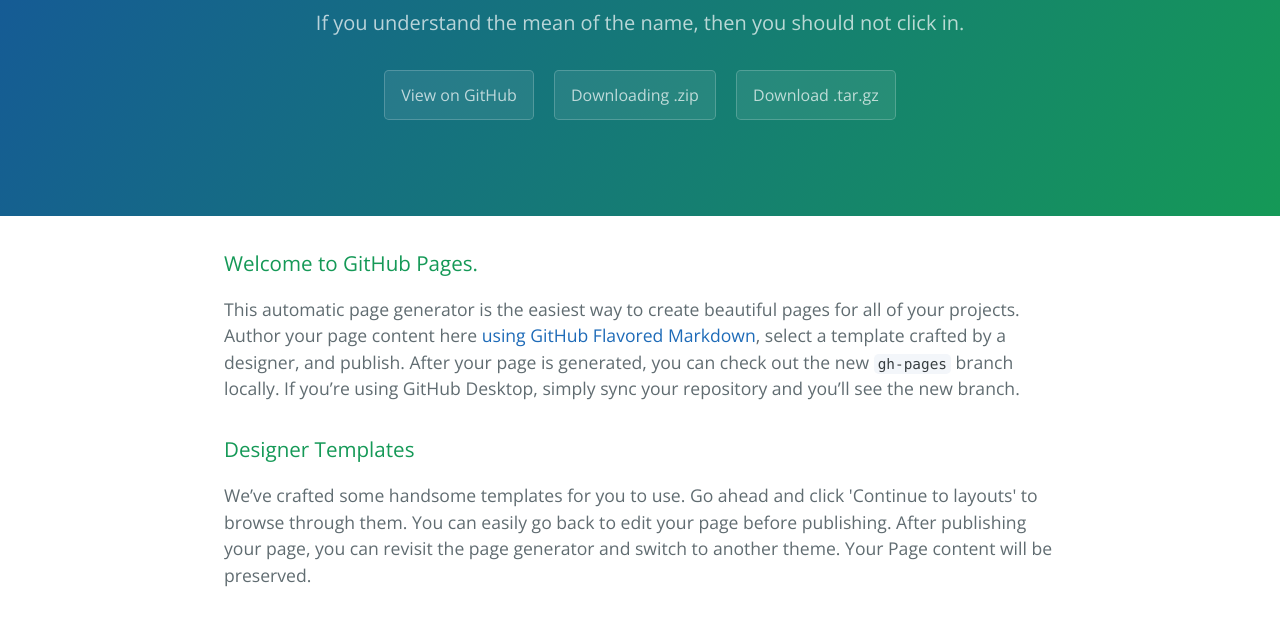
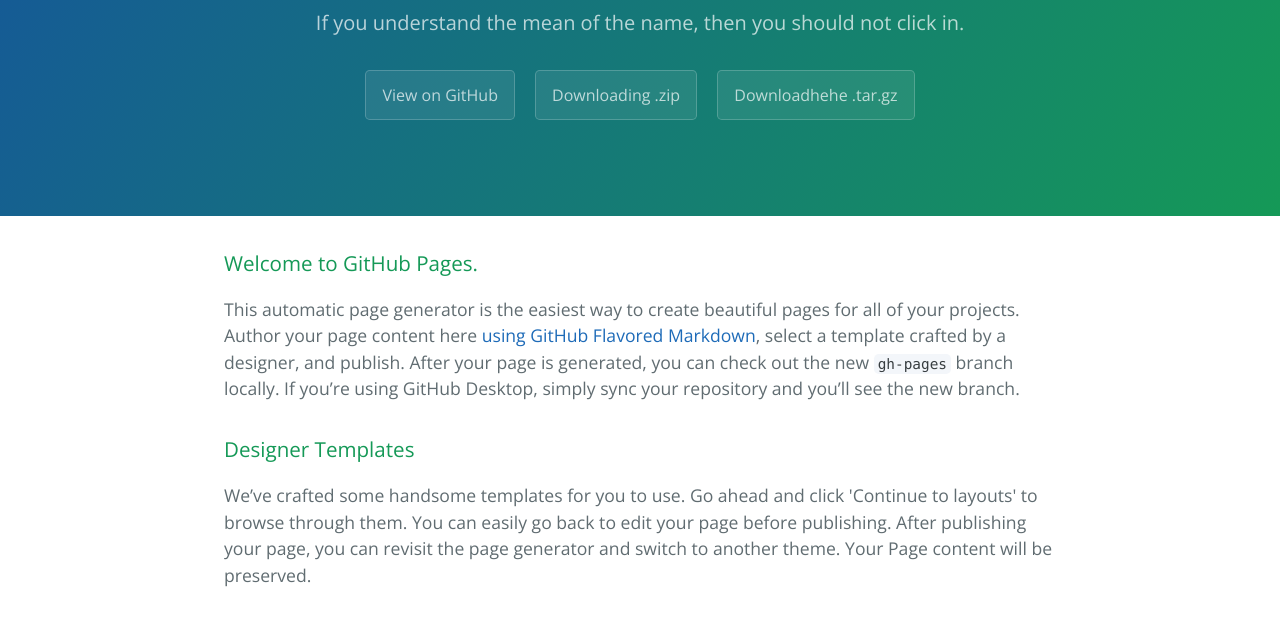
Before and after one commit to wsbobsw/hehe.wobuzhidao.zaiganshenme, a plain HTML site: page index.html in a window 1280 px wide. Shown: the part 167-784 px from the top of the page. Drawn offline with nearby package versions, Linux system fonts and the light colour scheme.

Commit message:
Update index.html

```diff
--- a/index.html
+++ b/index.html
@@ -15,7 +15,7 @@
       <h2 class="project-tagline">If you understand the mean of the name, then you should not click in.</h2>
       <a href="https://github.com/wsbobsw/hehe.wobuzhidao.zaiganshenme" class="btn">View on GitHub</a>
       <a href="https://github.com/wsbobsw/hehe.wobuzhidao.zaiganshenme/zipball/master" class="btn">Downloading .zip</a>
-      <a href="https://github.com/wsbobsw/hehe.wobuzhidao.zaiganshenme/tarball/master" class="btn">Download .tar.gz</a>
+      <a href="https://github.com/wsbobsw/hehe.wobuzhidao.zaiganshenme/tarball/master" class="btn">Downloadhehe .tar.gz</a>
     </section>
 
     <section class="main-content">
```
